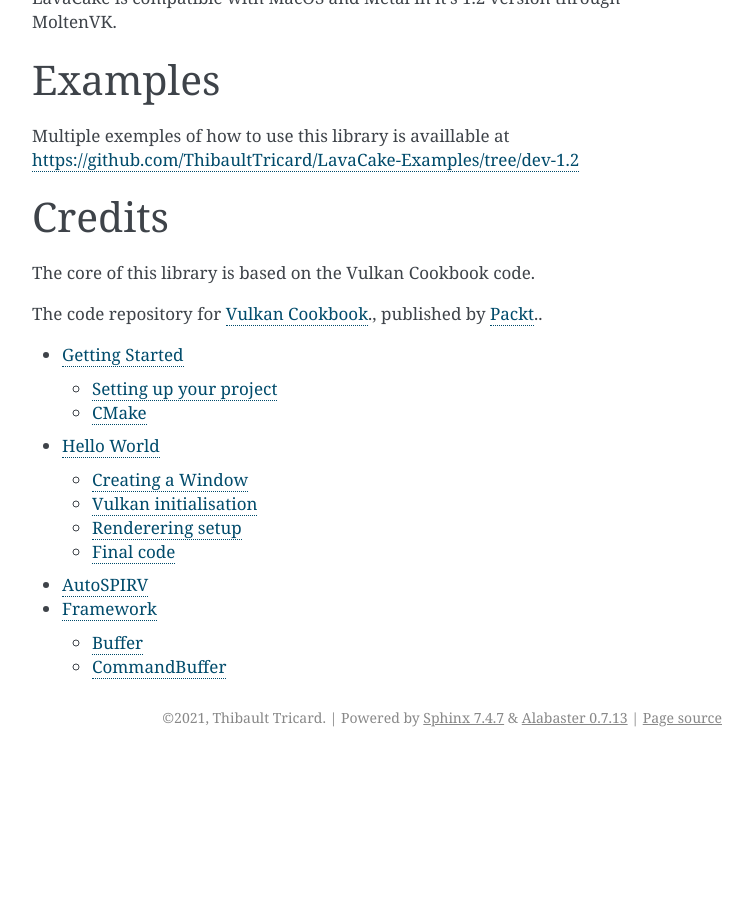
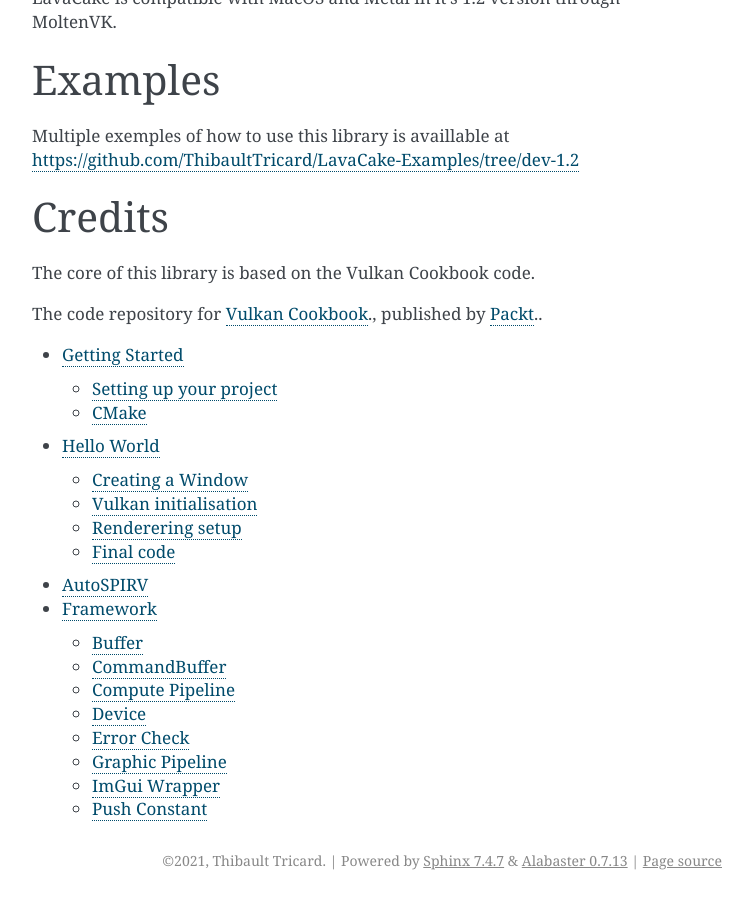
Before and after one commit to ThibaultTricard/LavaCake, a Sphinx documentation site: the page built from docs/sphinx/index.rst, in a window 1280 px wide and 900 px high, scrolled down 1157 px. Shown: the whole window, without its empty margins (388-1141 px from the left). Built offline with Sphinx 7.4.7, drawn with Linux system fonts in a browser that asks for light colours; before the commit the page ends 1914 px from its top, so only the background shows below that.

Commit message:
doc (wip)

```diff
--- /dev/null
+++ b/docs/sphinx/ComputePipeline.rst
@@ -0,0 +1,6 @@
+Compute Pipeline
+################
+
+	.. doxygenclass:: LavaCake::Framework::ComputePipeline
+		:project: LavaCake
+		:members:
--- /dev/null
+++ b/docs/sphinx/Constant.rst
@@ -0,0 +1,6 @@
+Push Constant
+#############
+
+	.. doxygenclass:: LavaCake::Framework::PushConstant
+		:project: LavaCake
+		:members:
--- /dev/null
+++ b/docs/sphinx/Device.rst
@@ -0,0 +1,6 @@
+Device
+############
+
+	.. doxygenclass:: LavaCake::Framework::Device
+		:project: LavaCake
+		:members:
--- /dev/null
+++ b/docs/sphinx/ErrorCheck.rst
@@ -0,0 +1,6 @@
+Error Check
+############
+
+	.. doxygenclass:: LavaCake::Framework::ErrorCheck
+		:project: LavaCake
+		:members:
--- a/docs/sphinx/Framework.rst
+++ b/docs/sphinx/Framework.rst
@@ -6,3 +6,9 @@ Framework
 
    Buffer
    CommandBuffer
+   ComputePipeline
+   Device
+   ErrorCheck
+   GraphicPipeline
+   ImGuiWrapper
+   Constant
--- /dev/null
+++ b/docs/sphinx/GraphicPipeline.rst
@@ -0,0 +1,6 @@
+Graphic Pipeline
+################
+
+	.. doxygenclass:: LavaCake::Framework::GraphicPipeline
+		:project: LavaCake
+		:members:
--- /dev/null
+++ b/docs/sphinx/ImGuiWrapper.rst
@@ -0,0 +1,6 @@
+ImGui Wrapper
+#############
+
+	.. doxygenclass:: LavaCake::Framework::ImGuiWrapper
+		:project: LavaCake
+		:members:
```
Also changed, not shown: 4 other files.
